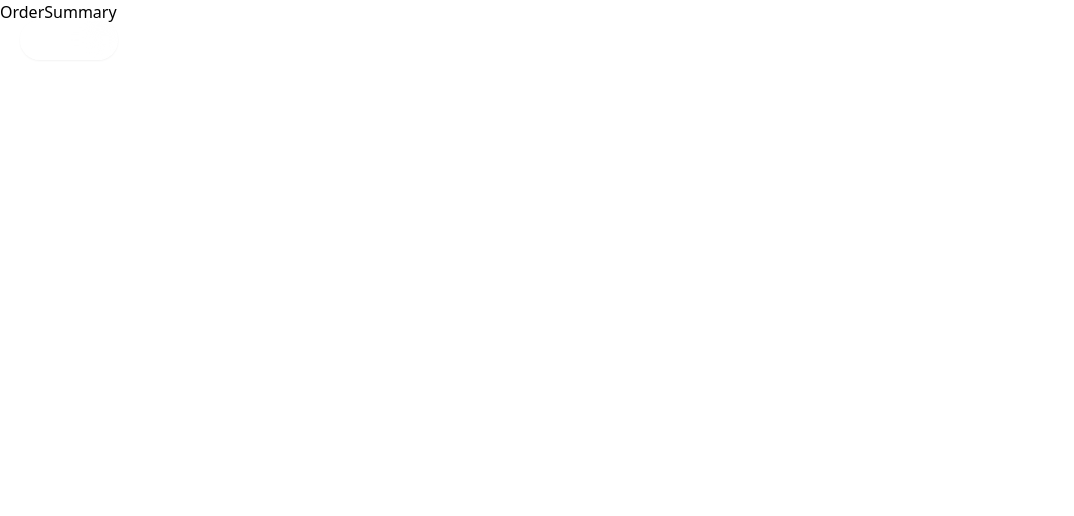
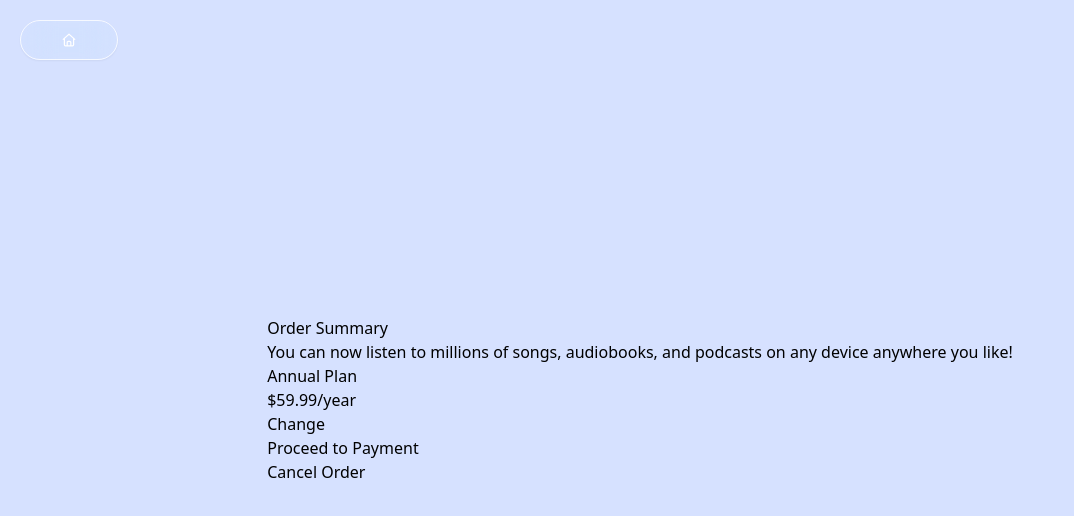
Before and after one commit to spencerattick/styling-showcase, a Next.js app: page /cards/order-summary in a window 1280 px wide. Shown: the top 516 px of the page, without its empty margins (0-1074 px from the left). Built offline with nearby package versions, Linux system fonts and the light colour scheme.

Commit message:
add component content

```diff
--- a/src/app/cards/order-summary/page.tsx
+++ b/src/app/cards/order-summary/page.tsx
@@ -1,5 +1,22 @@
 export default function OrderSummary() {
   return (
-    <div>OrderSummary</div>
-  )
+    <div className="min-h-screen bg-[#d6e1ff] flex justify-center items-center">
+      <div>
+        <h1>Order Summary</h1>
+        <p>
+          You can now listen to millions of songs, audiobooks, and podcasts on
+          any device anywhere you like!
+        </p>
+        <div>
+          <div>
+            <h2>Annual Plan</h2>
+            <p>$59.99/year</p>
+          </div>
+          <p>Change</p>
+        </div>
+        <button>Proceed to Payment</button>
+        <p>Cancel Order</p>
+      </div>
+    </div>
+  );
 }
```
